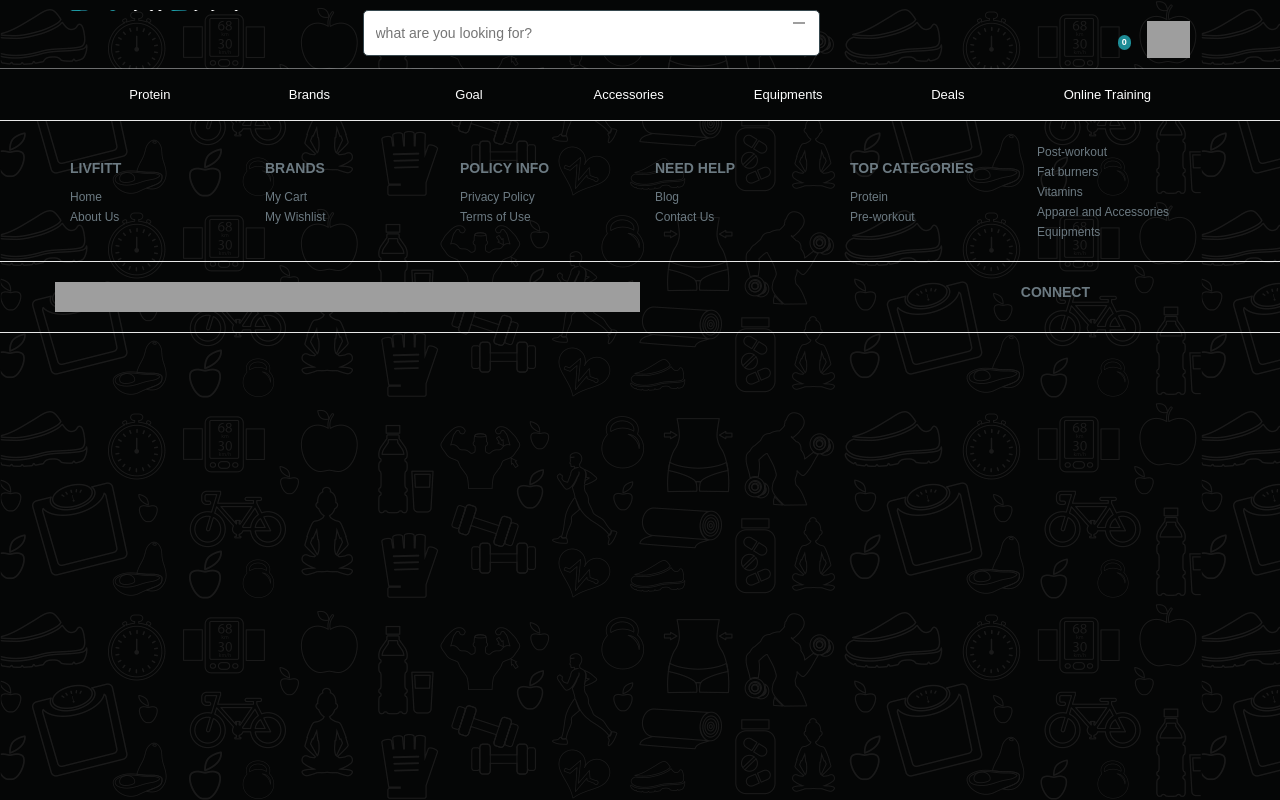
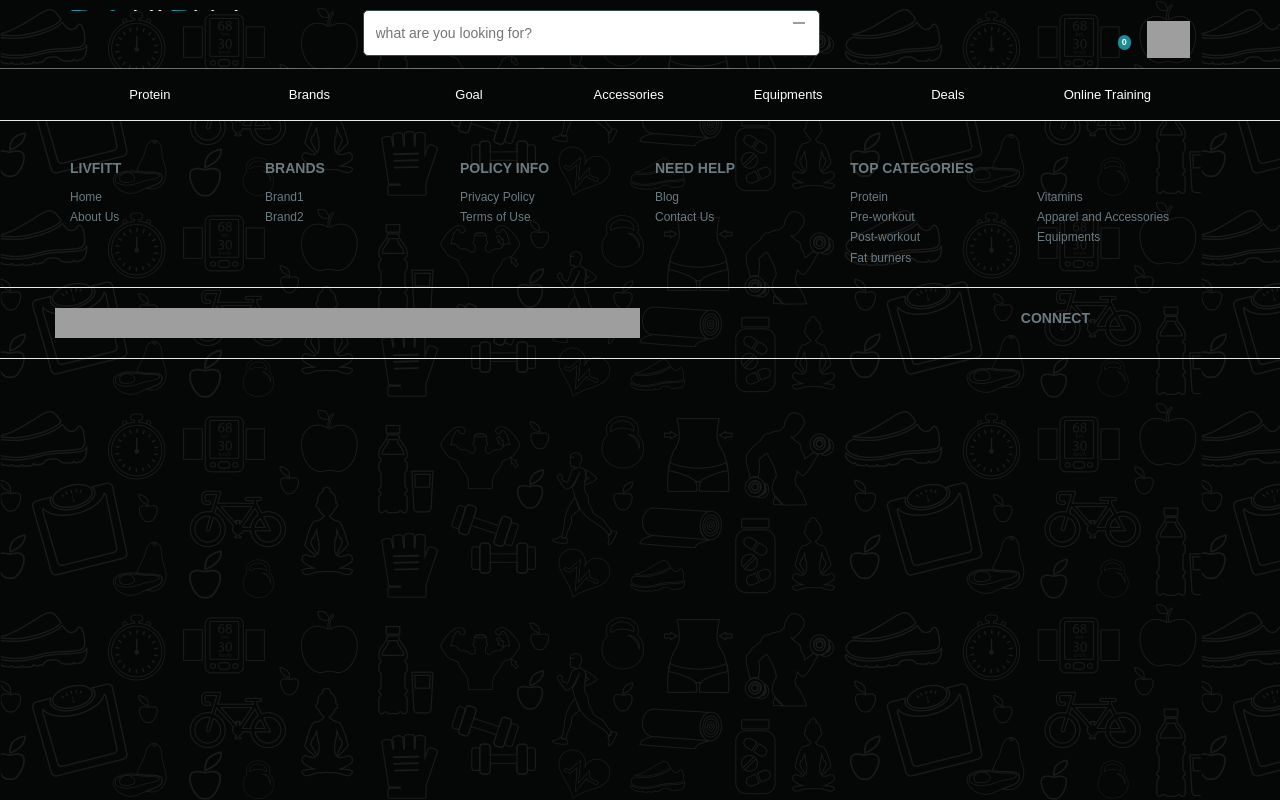
Before and after one commit to khushikukreti/livfitt, a Next.js app: page / in a window 1280 px wide. Built offline with nearby package versions, Linux system fonts and the light colour scheme; grey boxes are pictures that could not be loaded.

Commit message:
header changes

```diff
--- a/components/Footer.js
+++ b/components/Footer.js
@@ -28,10 +28,10 @@ function Footer() {
                 <h3>BRANDS</h3>
                 <ul>
                   <li>
-                    <a>My Cart</a>
+                    <a>Brand1</a>
                   </li>
                   <li>
-                    <a>My Wishlist</a>
+                    <a>Brand2</a>
                   </li>
                 </ul>
               </div>
@@ -62,10 +62,10 @@ function Footer() {
                 </ul>
               </div>
             </div>
-            <div className="col-md-4" style={{columnCount : 2}}>
+            <div className="col-md-4" >
               <div className="footer1-box">
                 <h3>TOP CATEGORIES</h3>
-                <ul>
+                <ul style={{columnCount : 2}}>
                   <li>
                     <a>Protein   </a>
                   </li>
```
